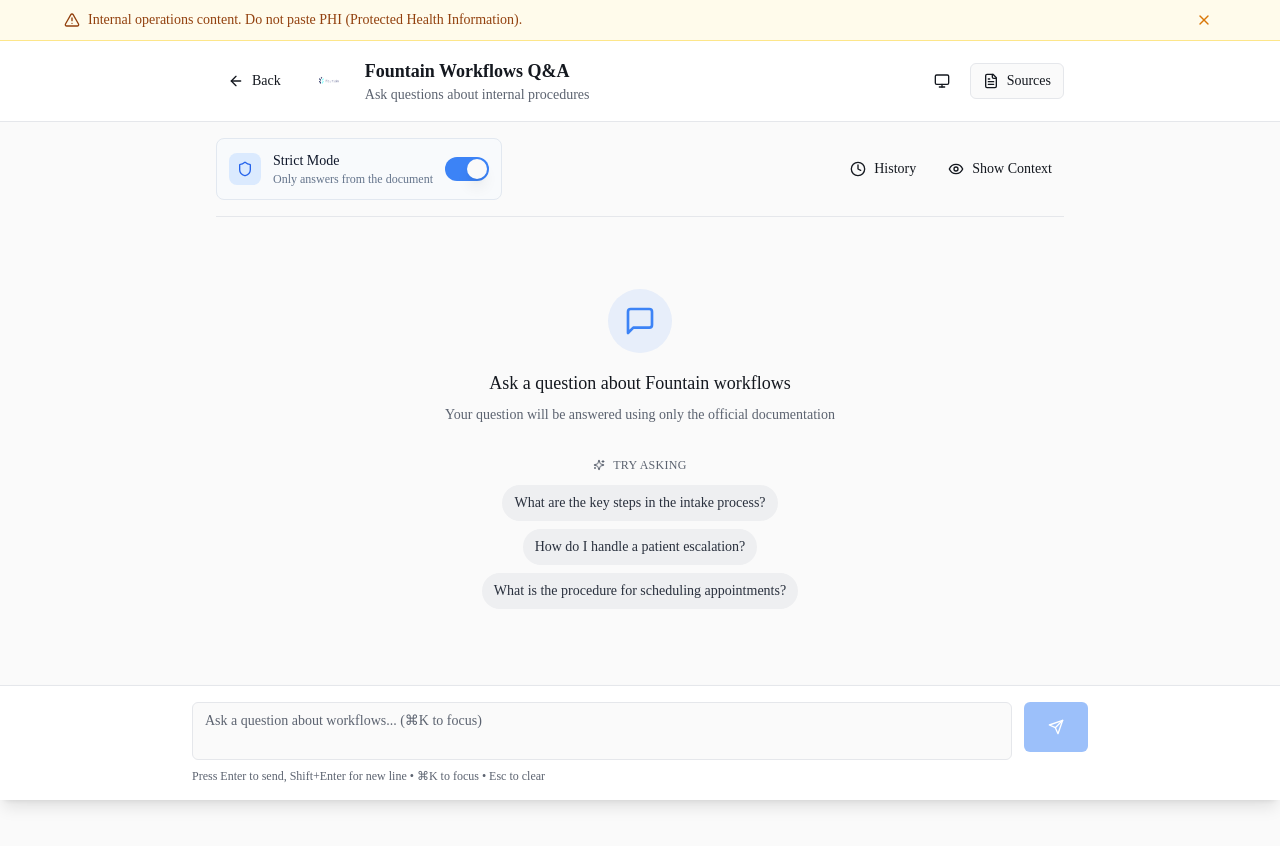
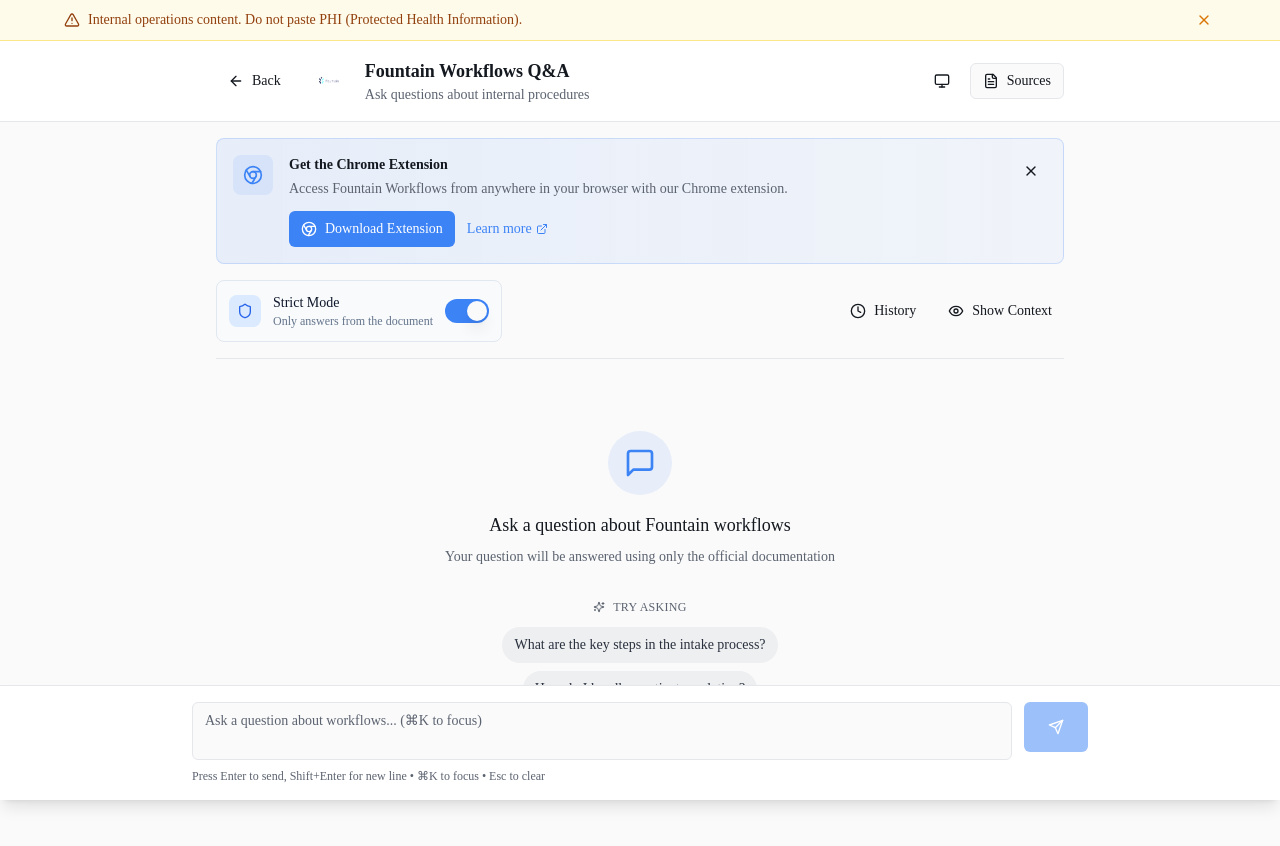
Before and after one commit to draphael123/fountain-ai-bot, a Next.js app: page /chat in a window 1280 px wide. Shown: the top 846 px of the page. Built offline with nearby package versions, Linux system fonts and the light colour scheme.

Commit message:
Add Chrome extension promotion banner to chat page

```diff
--- a/app/chat/page.tsx
+++ b/app/chat/page.tsx
@@ -15,6 +15,7 @@
 import { EscalationBanner } from "@/components/chat/EscalationBanner";
 import { StrictModeToggle } from "@/components/StrictModeToggle";
 import { ThemeToggle } from "@/components/ThemeToggle";
+import { ExtensionBanner } from "@/components/ExtensionBanner";
 import { getPHIWarning } from "@/lib/compliance/phi-detector";
 import { getEscalationWarning } from "@/lib/compliance/escalation-detector";
 import { cn } from "@/lib/utils";
@@ -318,6 +319,9 @@
 
       {/* Main Content */}
       <div className="max-w-4xl mx-auto px-6 py-4">
+        {/* Extension Banner */}
+        <ExtensionBanner />
+
         {/* Controls */}
         <div className="flex items-center justify-between gap-4 pb-4 border-b border-border mb-6">
           <StrictModeToggle enabled={strictMode} onToggle={setStrictMode} />
--- /dev/null
+++ b/components/ExtensionBanner.tsx
@@ -0,0 +1,73 @@
+"use client";
+
+import { useState, useEffect } from "react";
+import { Chrome, X, ExternalLink } from "lucide-react";
+import { Button } from "@/components/ui/button";
+
+const DISMISSED_KEY = "fountain-extension-banner-dismissed";
+
+export function ExtensionBanner() {
+  const [dismissed, setDismissed] = useState(true); // Start hidden to avoid flash
+  const [mounted, setMounted] = useState(false);
+
+  useEffect(() => {
+    setMounted(true);
+    const wasDismissed = localStorage.getItem(DISMISSED_KEY);
+    if (!wasDismissed) {
+      setDismissed(false);
+    }
+  }, []);
+
+  const handleDismiss = () => {
+    setDismissed(true);
+    localStorage.setItem(DISMISSED_KEY, "true");
+  };
+
+  if (!mounted || dismissed) return null;
+
+  return (
+    <div className="bg-gradient-to-r from-primary/10 to-primary/5 border border-primary/20 rounded-lg p-4 mb-4 animate-fade-in-up">
+      <div className="flex items-start gap-4">
+        <div className="h-10 w-10 rounded-lg bg-primary/10 flex items-center justify-center flex-shrink-0">
+          <Chrome className="h-5 w-5 text-primary" />
+        </div>
+        <div className="flex-1 min-w-0">
+          <h3 className="font-semibold text-foreground text-sm">
+            Get the Chrome Extension
+          </h3>
+          <p className="text-sm text-muted-foreground mt-1">
+            Access Fountain Workflows from anywhere in your browser with our Chrome extension.
+          </p>
+          <div className="flex items-center gap-3 mt-3">
+            <a
+              href="https://github.com/draphael123/fountain-ai-bot/tree/main/extension"
+              target="_blank"
+              rel="noopener noreferrer"
+            >
+              <Button size="sm" className="gap-2">
+                <Chrome className="h-4 w-4" />
+                Download Extension
+              </Button>
+            </a>
+            <a
+              href="/"
+              className="text-sm text-primary hover:underline flex items-center gap-1"
+            >
+              Learn more
+              <ExternalLink className="h-3 w-3" />
+            </a>
+          </div>
+        </div>
+        <Button
+          variant="ghost"
+          size="sm"
+          onClick={handleDismiss}
+          className="flex-shrink-0 h-8 w-8 p-0"
+        >
+          <X className="h-4 w-4" />
+          <span className="sr-only">Dismiss</span>
+        </Button>
+      </div>
+    </div>
+  );
+}
```
